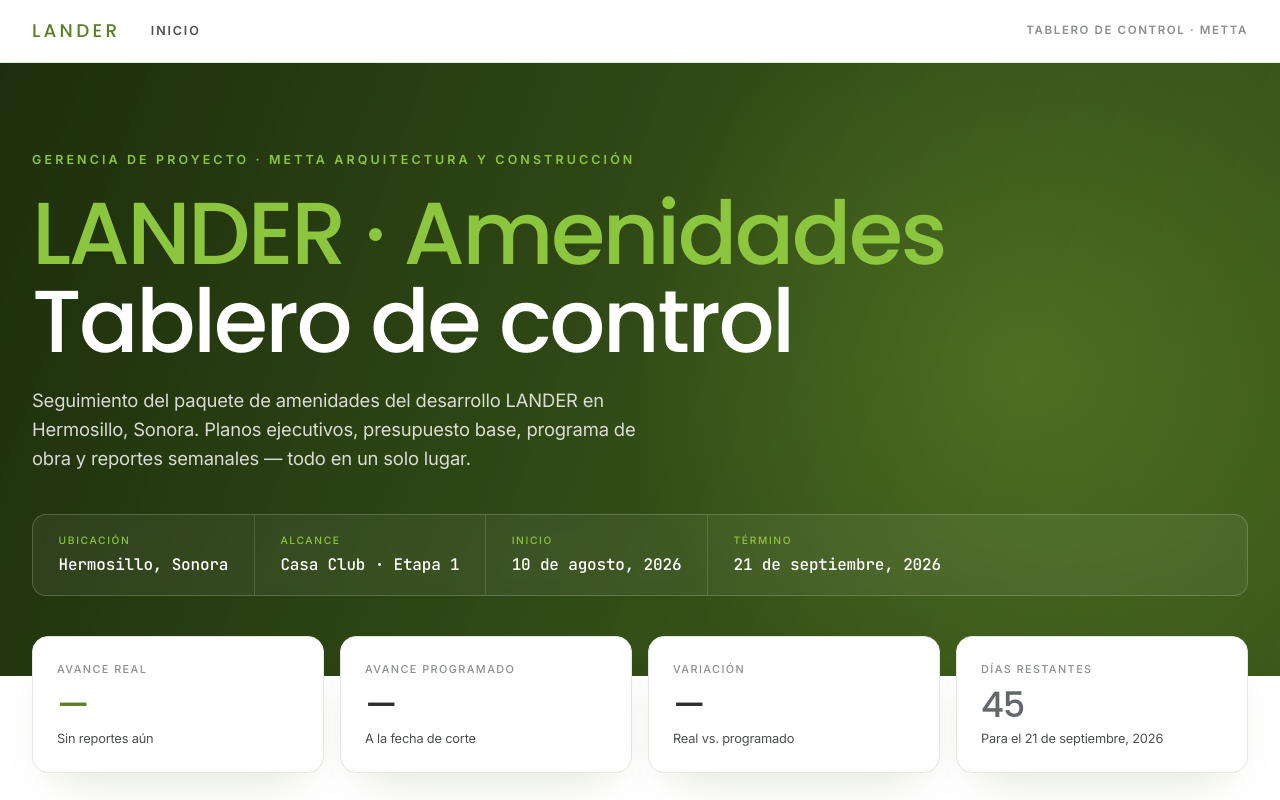
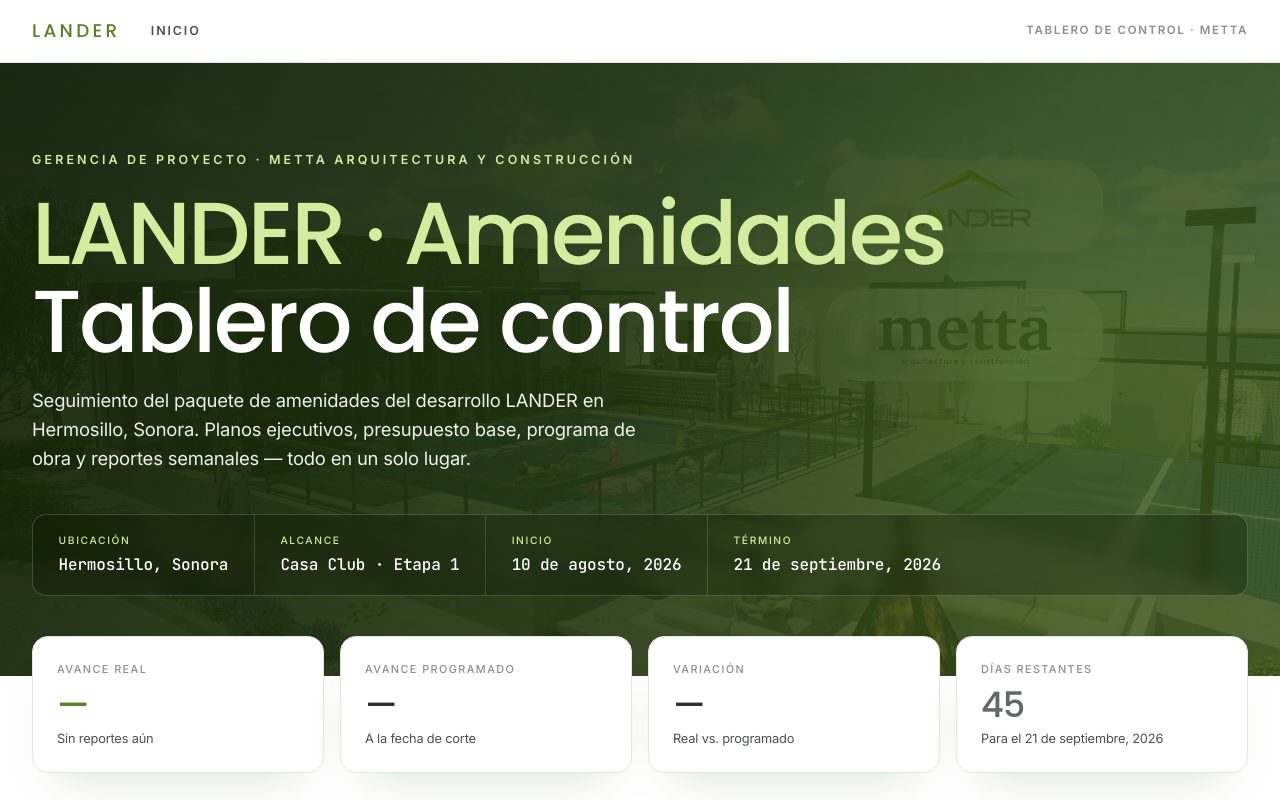
Before and after one commit to arqenriquez/tablero-lander-amenidades, a plain HTML site: page index.html in a window 1280 px wide. Shown: the top 800 px of the page. Drawn offline with Linux system fonts and the light colour scheme.

Commit message:
feat: carga el render del Casa Club en el hero
Apunta el hero a assets/hero-lander.jpg (2000x1200) y recalibra el
degradado contra esa imagen concreta.

El render es muy claro —cielo, muros blancos, concreto— y con las
opacidades anteriores el texto blanco del hero caía a 2.0:1, ilegible.
Las tres paradas suben a 0.94 / 0.88 / 0.80 y la banda de meta pasa de
aclarar a oscurecer.

El lima del logo #8CC63F no sirve como texto sobre este fondo: es de
luminancia media y se queda en 2.7-3.0:1 por más que se oscurezca el
degradado. Se agrega --accent-pale #D4EC9F para los acentos del hero.

Medido sobre la imagen real modelando degradado, resplandor radial y
tinte de la banda: las cinco bandas de texto pasan AA (4.27 a 8.52:1).

Co-Authored-By: Claude Opus 5 <noreply@anthropic.com>

```diff
--- a/css/styles.css
+++ b/css/styles.css
@@ -24,7 +24,8 @@
   --accent: #5A7F26;         /* texto, links, botones      · 4.7:1 sobre blanco */
   --accent-dark: #47651E;    /* hover */
   --accent-mid: #6E9B2E;     /* rellenos, bordes, íconos   · 3.3:1 — NUNCA texto */
-  --accent-bright: #8CC63F;  /* lima del logo — sobre fondo oscuro, barras */
+  --accent-bright: #8CC63F;  /* lima del logo — rellenos y barras sobre fondo oscuro */
+  --accent-pale: #D4EC9F;    /* lima pálido — TEXTO de acento sobre el hero */
   --accent-soft: #eef6e1;
 
   /* ----- Acento GRIS (secundario, del logotipo) ----- */
@@ -119,15 +120,18 @@ h1, h2, h3, h4 { font-family: var(--font-display); }
 .home-hero {
   position: relative;
   background:
-    linear-gradient(110deg, rgba(28,45,12,0.92) 0%, rgba(58,86,26,0.72) 55%, rgba(90,127,38,0.45) 100%),
-    url('../assets/hero-cliente.jpg') center/cover no-repeat;
+    linear-gradient(110deg, rgba(18,32,6,0.94) 0%, rgba(34,56,14,0.88) 55%, rgba(52,80,22,0.80) 100%),
+    url('../assets/hero-lander.jpg') center/cover no-repeat;
   /* Base opaca detrás del degradado: el shorthand "background" de arriba
      resetea background-color a transparent, y las tres paradas del
-     degradado son translúcidas. Sin esta base, el fondo real es el
-     blanco de la página y el texto pierde contraste. Va DESPUÉS del
-     shorthand a propósito — el orden importa. Sirve tanto ahora (sin
-     imagen) como cuando se agregue assets/hero-cliente.jpg. */
+     degradado son translúcidas. Sin esta base, si la imagen falta el fondo
+     real es el blanco de la página y el texto se vuelve ilegible. Va
+     DESPUÉS del shorthand a propósito — el orden importa. */
   background-color: #24380f;
+  /* Las opacidades del degradado están calibradas contra hero-lander.jpg,
+     que es un render muy claro (cielo, muros blancos, concreto). Con las
+     opacidades originales el texto blanco caía a 2.0:1. Si algún día se
+     cambia el render, hay que volver a medir el contraste del hero. */
   color: #fff;
   overflow: hidden;
 }
@@ -135,7 +139,7 @@ h1, h2, h3, h4 { font-family: var(--font-display); }
   content: '';
   position: absolute; right: -10%; top: -30%;
   width: 60%; height: 160%;
-  background: radial-gradient(circle, rgba(140,198,63,0.25) 0%, transparent 65%);
+  background: radial-gradient(circle, rgba(140,198,63,0.14) 0%, transparent 65%);
   pointer-events: none;
 }
 .home-hero-inner {
@@ -145,16 +149,16 @@ h1, h2, h3, h4 { font-family: var(--font-display); }
 }
 .home-hero .eyebrow {
   font-size: 0.78rem; letter-spacing: 0.25em; text-transform: uppercase;
-  color: var(--accent-bright); font-weight: 600; margin-bottom: 1.25rem;
+  color: var(--accent-pale); font-weight: 600; margin-bottom: 1.25rem;
 }
 .home-hero h1 {
   font-size: clamp(2.8rem, 7vw, 5.5rem);
   font-weight: 500; letter-spacing: -0.03em; line-height: 1.0;
   margin-bottom: 1.25rem;
 }
-.home-hero h1 span { color: var(--accent-bright); }
+.home-hero h1 span { color: var(--accent-pale); }
 .home-hero .lead {
-  font-size: 1.15rem; color: rgba(255,255,255,0.82);
+  font-size: 1.15rem; color: rgba(255,255,255,0.92);
   max-width: 640px; line-height: 1.6; margin-bottom: 2.5rem;
   font-family: var(--font-body);
 }
@@ -162,7 +166,9 @@ h1, h2, h3, h4 { font-family: var(--font-display); }
   display: flex; flex-wrap: wrap; gap: 0;
   border: 1px solid rgba(255,255,255,0.18);
   border-radius: 14px; overflow: hidden;
-  background: rgba(255,255,255,0.06);
+  /* Tinte oscuro, no claro: la banda va sobre el render y necesita oscurecer
+     para que las etiquetas chicas conserven contraste. */
+  background: rgba(12,22,4,0.30);
   backdrop-filter: blur(8px);
 }
 .home-meta-item {
@@ -173,7 +179,7 @@ h1, h2, h3, h4 { font-family: var(--font-display); }
 .home-meta-item:last-child { border-right: none; }
 .home-meta-item .lbl {
   font-size: 0.64rem; letter-spacing: 0.16em; text-transform: uppercase;
-  color: var(--accent-bright); font-weight: 500; margin-bottom: 0.35rem;
+  color: var(--accent-pale); font-weight: 500; margin-bottom: 0.35rem;
 }
 .home-meta-item .val {
   font-family: var(--font-mono); font-size: 1rem; font-weight: 500; color: #fff;
```
Also changed, not shown: assets/hero-lander.jpg (added), 2 other files.
